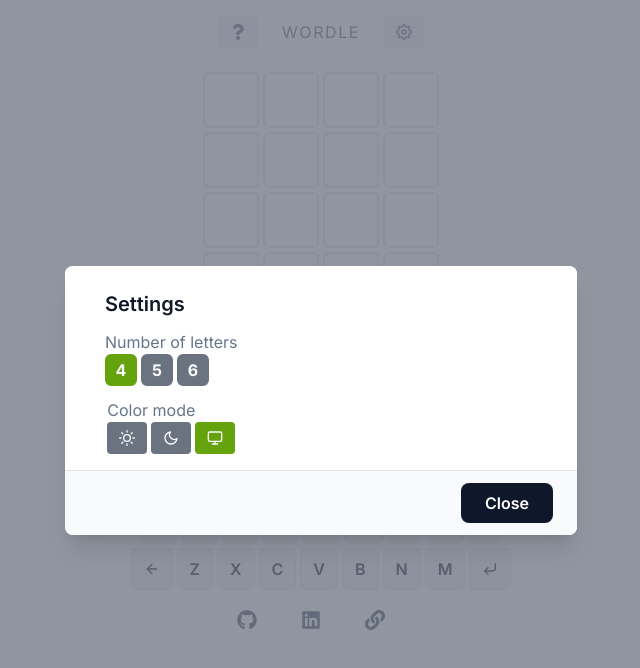
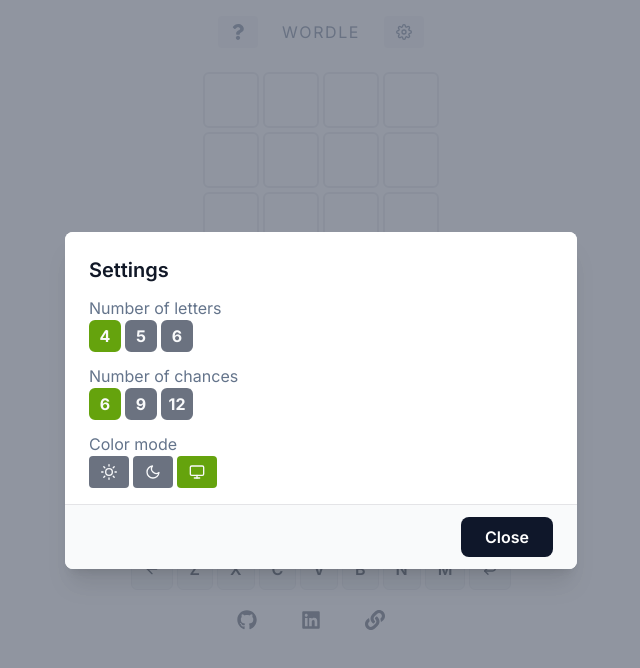
Before and after one commit to HashirHussain/nextjs-wordle, a Next.js app: page / in a window 1280 px wide. Both pictures are taken after a click on the button 723 px from the left and 32 px from the top of the page. Shown: the top 668 px of the page, without its empty margins (319-959 px from the left). Built offline with nearby package versions, Linux system fonts and the light colour scheme.

Commit message:
Add feature to change number of chances allowed

```diff
--- a/app/Game.tsx
+++ b/app/Game.tsx
@@ -8,7 +8,6 @@
 import KeyBoard from "./components/Keyboard";
 import PlayBoard from "./components/PlayBoard";
 import {
-  CHANCE_LIMIT,
   KEYBOARD_EVENT,
   blocksValueType,
   isAlphabetPressed,
@@ -18,7 +17,10 @@
 } from "./lib";
 
 import { useSelector } from "react-redux";
-import { letterLimit as letterLimitSelector } from "./redux/selectors";
+import {
+  letterLimit as letterLimitSelector,
+  chanceLimit as chanceLimitSelector,
+} from "./redux/selectors";
 
 const alertMessages = {
   GUESS_FIRST_WORD: (
@@ -36,6 +38,7 @@
 
 export default function Game({ wordsList }: { wordsList: Array<string> }) {
   const letterLimit = useSelector(letterLimitSelector);
+  const chanceLimit = useSelector(chanceLimitSelector);
 
   const [correctAnswer, setCorrectAnswer] = useState<string>(
     pickRandom(wordsList, letterLimit)
@@ -52,7 +55,7 @@
       setAlertMessage(alertMessages.GAME_END);
       return;
     }
-    if (currentRow === CHANCE_LIMIT) {
+    if (currentRow === chanceLimit) {
       // Game has finished already
       return;
     }
@@ -81,7 +84,7 @@
           setGameEnd(true);
           return;
         }
-        if (currentRow + 1 === CHANCE_LIMIT) {
+        if (currentRow + 1 === chanceLimit) {
           // This was the final enter press
           setAlertMessage(alertMessages.YOU_LOST(correctAnswer));
           setGameEnd(true);
@@ -138,7 +141,7 @@
 
   useEffect(() => {
     resetGame();
-  }, [letterLimit, wordsList]);
+  }, [letterLimit, wordsList, chanceLimit]);
 
   useEffect(() => {
     let timeoutId: string | number | NodeJS.Timeout | undefined;
--- a/app/components/PlayBoard.tsx
+++ b/app/components/PlayBoard.tsx
@@ -1,12 +1,12 @@
 import { useSelector } from "react-redux";
 import {
-  CHANCE_LIMIT,
   blocksValueType,
-  findIndices,
-  getChances,
-  getLettersBlock,
+  generateBlankArray
 } from "../lib";
-import { RootState } from "../redux/store";
+import {
+  chanceLimit as chanceLimitSelector,
+  letterLimit as letterLimitSelector,
+} from "../redux/selectors";
 
 const baseBlockStyle = `h-12 w-12 sm:w-14 sm:h-14 grid place-items-center p-0 m-0 font-bold text-2xl border-2 rounded-md uppercase`;
 const rightPositionStyle = `animate-[ping_75ms] bg-lime-600 border-lime-600 dark:bg-lime-600 dark:border-lime-600 text-gray-50`;
@@ -27,16 +27,15 @@
   correctAnswer,
 }: PropsType) {
 
-  const letterLimit = useSelector(
-    (state: RootState) => state.settings.letterLimit
-  );
+  const letterLimit = useSelector(letterLimitSelector);
+  const chanceLimit = useSelector(chanceLimitSelector);
 
   return (
     <div className="blocks-wrapper flex flex-col gap-y-1 my-2">
-      {getChances(CHANCE_LIMIT).map((_, rowIndex: number) => {
+      {generateBlankArray(chanceLimit).map((_, rowIndex: number) => {
         return (
           <div key={`row-${rowIndex}`} className="flex gap-x-1">
-            {getLettersBlock(letterLimit).map((_, blockIndex: number) => {
+            {generateBlankArray(letterLimit).map((_, blockIndex: number) => {
               if (Array.isArray(grid[rowIndex])) {
                 return grid[rowIndex][blockIndex] ? (
                   <div
--- a/app/components/Settings.tsx
+++ b/app/components/Settings.tsx
@@ -1,8 +1,14 @@
 import { useDispatch, useSelector } from "react-redux";
 import ThemeSwitcher from "./ThemeSwitcher";
 
-import { letterLimit as letterLimitSelector } from "../redux/selectors";
-import { updateLetterLimit } from "../redux/settings-reducer";
+import {
+    letterLimit as letterLimitSelector,
+    chanceLimit as chanceLimitSelector,
+} from "../redux/selectors";
+import {
+    updateLetterLimit,
+    updateChanceLimit,
+} from "../redux/settings-reducer";
 
 const selectedClass = (letterLimit: number, current: number | undefined) => {
     if (current && letterLimit === current) {
@@ -39,6 +45,7 @@
 
 export default function Settings({ onClose }: { onClose: () => void }) {
     const letterLimit: number = useSelector(letterLimitSelector);
+    const chanceLimit = useSelector(chanceLimitSelector);
 
     const dispatch = useDispatch();
     return (
@@ -53,35 +60,48 @@
                 <div className="flex sm:min-h-full justify-center p-4 text-center sm:items-center sm:p-0">
                     <div className="relative transform overflow-hidden rounded-lg bg-white  text-left shadow-xl transition-all sm:my-8 sm:w-full sm:max-w-lg">
                         <div className="bg-white px-4 pb-4 pt-5 sm:p-6 sm:pb-4 dark:bg-gray-700">
-                            <div className="sm:flex sm:items-start ">
-                                <div className="mt-3 text-center sm:ml-4 sm:mt-0 sm:text-left">
-                                    <h3 className="text-xl font-semibold text-gray-900 dark:text-white">
+                            <div className="sm:flex sm:items-start flex-col">
+                                <h3 className="text-xl font-semibold text-gray-900 dark:text-white text-center">
                                     Settings
                                 </h3>
-                                    <div className="flex flex-col w-full justify-center items-center">
+                                <div className="flex flex-col w-full">
                                     <div className="mt-3 flex flex-col">
                                         <h1 className="text-1xl">Number of letters</h1>
                                         <div className="flex gap-x-1">
                                             <LimitButton
                                                 currentLimit={letterLimit}
-                                                    onClick={(value) =>
-                                                        dispatch(updateLetterLimit(value))
-                                                    }
+                                                onClick={(value) => dispatch(updateLetterLimit(value))}
                                                 value={4}
                                             />
                                             <LimitButton
                                                 currentLimit={letterLimit}
-                                                    onClick={(value) =>
-                                                        dispatch(updateLetterLimit(value))
-                                                    }
+                                                onClick={(value) => dispatch(updateLetterLimit(value))}
                                                 value={5}
                                             />
                                             <LimitButton
                                                 currentLimit={letterLimit}
-                                                    onClick={(value) =>
-                                                        dispatch(updateLetterLimit(value))
-                                                    }
+                                                onClick={(value) => dispatch(updateLetterLimit(value))}
                                                 value={6}
+                                            />
+                                        </div>
+                                    </div>
+                                    <div className="mt-3 flex flex-col">
+                                        <h1 className="text-1xl">Number of chances</h1>
+                                        <div className="flex gap-x-1">
+                                            <LimitButton
+                                                currentLimit={chanceLimit}
+                                                onClick={(value) => dispatch(updateChanceLimit(value))}
+                                                value={6}
+                                            />
+                                            <LimitButton
+                                                currentLimit={chanceLimit}
+                                                onClick={(value) => dispatch(updateChanceLimit(value))}
+                                                value={9}
+                                            />
+                                            <LimitButton
+                                                currentLimit={chanceLimit}
+                                                onClick={(value) => dispatch(updateChanceLimit(value))}
+                                                value={12}
                                             />
                                         </div>
                                     </div>
@@ -89,7 +109,6 @@
                                         <h1 className="text-1xl">Color mode</h1>
                                         <div className="flex gap-x-1">
                                             <ThemeSwitcher />
-                                            </div>
                                         </div>
                                     </div>
                                 </div>
--- a/app/lib/index.ts
+++ b/app/lib/index.ts
@@ -1,5 +1,4 @@
 const CHANCE_LIMIT = 6;
-const DEFAULT_LETTER_LIMIT = 4;
 const ALPHABETS = [
   ["q", "w", "e", "r", "t", "y", "u", "i", "o", "p"],
   ["a", "s", "d", "f", "g", "h", "j", "k", "l"],
@@ -17,11 +16,8 @@
   return _list[Math.floor(Math.random() * _list.length)];
 };
 
-const getChances = (count: number) => {
-  return Array(count).fill("");
-};
 
-const getLettersBlock = (count: number) => {
+const generateBlankArray = (count: number) => {
   return Array(count).fill("");
 };
 
@@ -57,20 +53,9 @@
 };
 
 export {
-  DEFAULT_LETTER_LIMIT,
   ALPHABETS,
-  BACKSPACE_KEY,
-  ENTER_KEY,
-  findIndices,
-  getChances,
-  pickRandom,
-  getLettersBlock,
-  handleBackspace,
-  isEnterPressed,
-  KEYBOARD_EVENT,
-  unique,
-  CHANCE_LIMIT,
-  isAlphabetPressed,
-  isDeletedPressed,
+  BACKSPACE_KEY, CHANCE_LIMIT, ENTER_KEY, KEYBOARD_EVENT, findIndices, generateBlankArray,
+  handleBackspace, isAlphabetPressed,
+  isDeletedPressed, isEnterPressed, pickRandom, unique
 };
 export type { blocksValueType };
--- a/app/redux/selectors.ts
+++ b/app/redux/selectors.ts
@@ -1,3 +1,5 @@
 import type { RootState } from "../redux/store";
 
 export const letterLimit = (state: RootState): number => state.settings.letterLimit
+
+export const chanceLimit = (state: RootState): number => state.settings.chanceLimit
--- a/app/redux/settings-reducer.ts
+++ b/app/redux/settings-reducer.ts
@@ -3,10 +3,12 @@
 
 const initialState: SettingsState = {
     letterLimit: 4,
+    chanceLimit: 6
 };
 
 export interface SettingsState {
     letterLimit: number;
+    chanceLimit: number;
 }
 
 export const settingsSlice = createSlice({
@@ -16,10 +18,13 @@
         updateLetterLimit: (state, action: PayloadAction<number>) => {
             state.letterLimit = action.payload;
         },
+        updateChanceLimit: (state, action: PayloadAction<number>) => {
+            state.chanceLimit = action.payload;
+        },
     },
 });
 
 // Action creators are generated for each case reducer function
-export const { updateLetterLimit } = settingsSlice.actions;
+export const { updateLetterLimit, updateChanceLimit } = settingsSlice.actions;
 
 export default settingsSlice.reducer;
```
Lines whose indentation alone changed are shown as unchanged.
